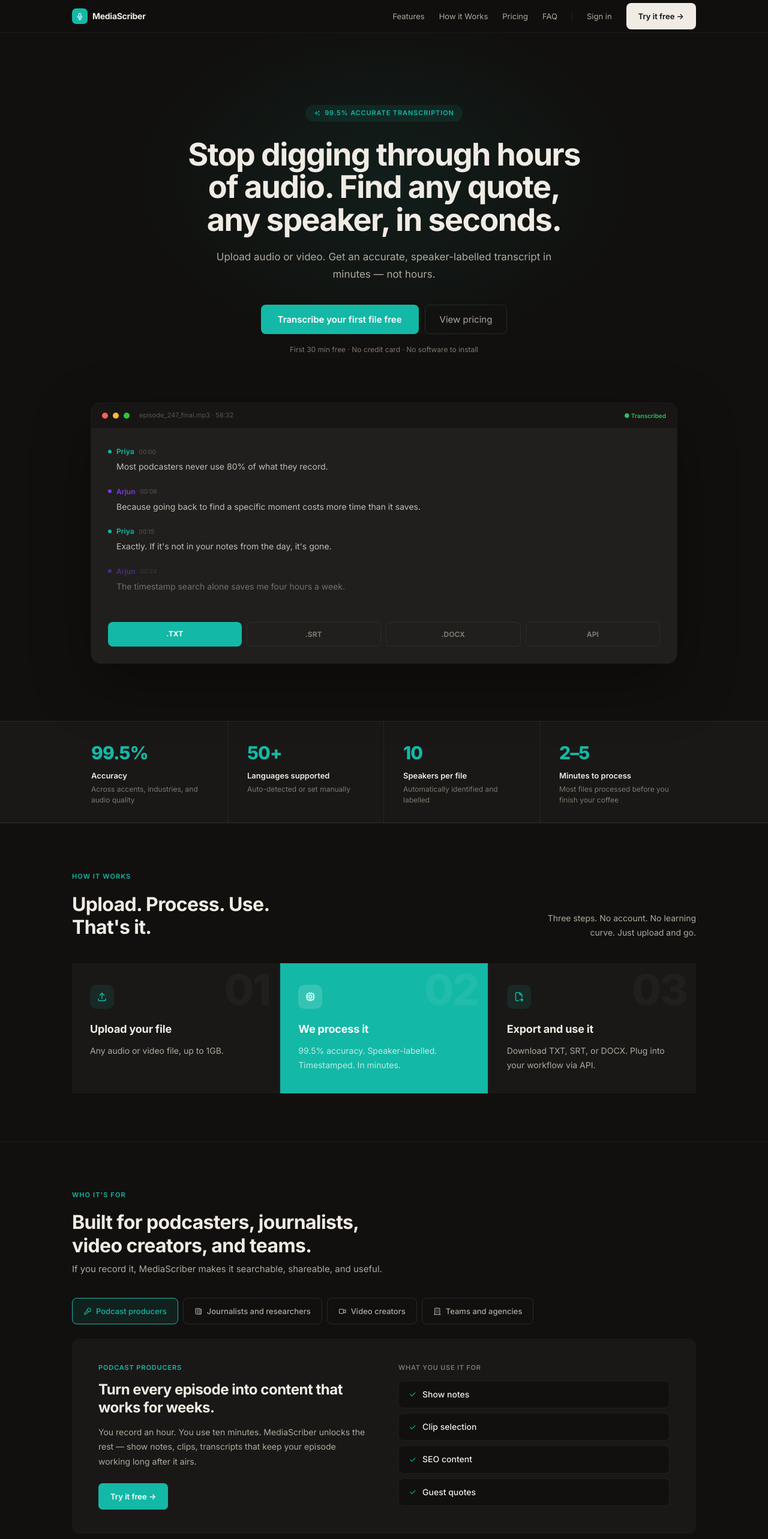
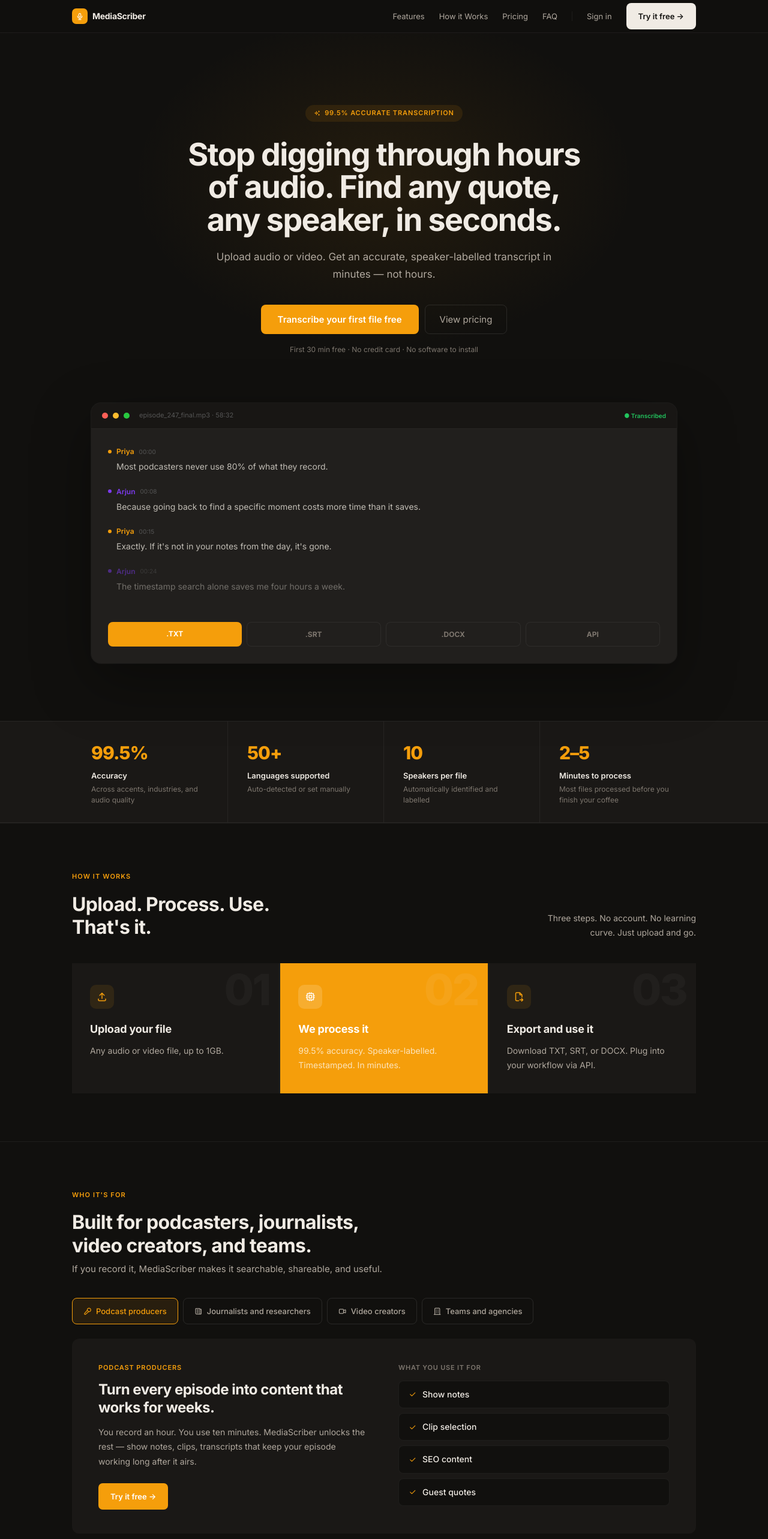
Before and after one commit to rahulnoesis/mediascriber, a React (Vite) app: page / in a window 1280 px wide. Shown: the top 2566 px of the page at 60% size. Built offline with nearby package versions, Linux system fonts and the light colour scheme.

Commit message:
Color: teal → amber (#F59E0B) for creator audience warmth

```diff
--- a/src/App.jsx
+++ b/src/App.jsx
@@ -9,16 +9,16 @@
 const TEXT  = '#F0EBE4';
 const TSUB  = '#B0A89E';
 const TMUTE = '#7D766E';
-const TEAL  = '#14B8A6';
-const TEALB = 'rgba(20,184,166,0.1)';
-const TEALD = '#0F9E8E';
+const ACCENT  = '#F59E0B';
+const ACCENTB = 'rgba(245,158,11,0.1)';
+const ACCENTD = '#D97706';
 const GRN   = '#22C55E';
 const GRNB  = 'rgba(34,197,94,0.1)';
 
 const MOCK_LINES = [
-  { speaker: 'Priya',  color: TEAL,     time: '00:00', text: 'Most podcasters never use 80% of what they record.' },
+  { speaker: 'Priya',  color: ACCENT,     time: '00:00', text: 'Most podcasters never use 80% of what they record.' },
   { speaker: 'Arjun',  color: '#7C3AED', time: '00:08', text: 'Because going back to find a specific moment costs more time than it saves.' },
-  { speaker: 'Priya',  color: TEAL,     time: '00:15', text: "Exactly. If it's not in your notes from the day, it's gone." },
+  { speaker: 'Priya',  color: ACCENT,     time: '00:15', text: "Exactly. If it's not in your notes from the day, it's gone." },
   { speaker: 'Arjun',  color: '#7C3AED', time: '00:24', text: 'The timestamp search alone saves me four hours a week.' },
 ];
 
@@ -123,7 +123,7 @@
 
 function Tag({ children }) {
   return (
-    <div style={{ fontFamily: SANS, fontSize: 11, fontWeight: 600, letterSpacing: '0.1em', textTransform: 'uppercase', color: TEAL, marginBottom: 18 }}>
+    <div style={{ fontFamily: SANS, fontSize: 11, fontWeight: 600, letterSpacing: '0.1em', textTransform: 'uppercase', color: ACCENT, marginBottom: 18 }}>
       {children}
     </div>
   );
@@ -150,14 +150,14 @@
       <style>{`
         html { scroll-behavior: smooth; }
         * { box-sizing: border-box; }
-        ::selection { background: ${TEAL}22; }
+        ::selection { background: ${ACCENT}22; }
         section[id] { scroll-margin-top: 60px; }
 
         .fade-up { animation: fadeUp 0.5s ease both; }
         @keyframes fadeUp { from { opacity: 0; transform: translateY(12px); } to { opacity: 1; transform: translateY(0); } }
 
         .btn-pri { transition: all 0.2s ease; cursor: pointer; }
-        .btn-pri:hover { transform: translateY(-1px); box-shadow: 0 4px 14px ${TEAL}44; }
+        .btn-pri:hover { transform: translateY(-1px); box-shadow: 0 4px 14px ${ACCENT}44; }
         .btn-pri:active { transform: translateY(0); }
 
         .btn-sec { transition: all 0.2s ease; cursor: pointer; }
@@ -170,7 +170,7 @@
         .card-lift:hover { transform: translateY(-3px); }
 
         .who-btn { transition: all 0.15s ease !important; }
-        .who-btn:hover { border-color: ${TEAL} !important; color: ${TEAL} !important; }
+        .who-btn:hover { border-color: ${ACCENT} !important; color: ${ACCENT} !important; }
         .nav-link { transition: color 0.15s ease; cursor: pointer; }
         .nav-link:hover { color: ${TEXT} !important; }
 
@@ -207,7 +207,7 @@
       <nav style={{ position: 'sticky', top: 0, zIndex: 50, background: `${BG}EE`, backdropFilter: 'blur(12px)', borderBottom: `1px solid ${BOR}`, padding: '0 32px' }}>
         <div style={{ ...wrap, display: 'flex', alignItems: 'center', height: 54 }}>
           <div style={{ display: 'flex', alignItems: 'center', gap: 8, marginRight: 'auto' }}>
-            <div style={{ width: 26, height: 26, borderRadius: 7, background: TEAL, display: 'flex', alignItems: 'center', justifyContent: 'center' }}>
+            <div style={{ width: 26, height: 26, borderRadius: 7, background: ACCENT, display: 'flex', alignItems: 'center', justifyContent: 'center' }}>
               <i className="ti ti-microphone" style={{ fontSize: 13, color: '#fff' }} />
             </div>
             <span style={{ fontSize: 14, fontWeight: 700, color: TEXT, letterSpacing: '-0.02em' }}>MediaScriber</span>
@@ -227,9 +227,9 @@
 
       {/* HERO */}
       <section style={{ position: 'relative', overflow: 'hidden', padding: '120px 32px 80px', textAlign: 'center' }}>
-        <div style={{ position: 'absolute', inset: 0, background: `radial-gradient(ellipse 600px 400px at 50% 40%, ${TEAL}15, transparent 70%)`, pointerEvents: 'none' }} />
+        <div style={{ position: 'absolute', inset: 0, background: `radial-gradient(ellipse 600px 400px at 50% 40%, ${ACCENT}15, transparent 70%)`, pointerEvents: 'none' }} />
         <div style={{ position: 'relative', maxWidth: 720, margin: '0 auto' }}>
-          <div className="fade-up" style={{ display: 'inline-flex', alignItems: 'center', gap: 6, fontSize: 11, fontWeight: 600, letterSpacing: '0.08em', textTransform: 'uppercase', color: TEAL, background: TEALB, padding: '5px 14px', borderRadius: 100, marginBottom: 28 }}>
+          <div className="fade-up" style={{ display: 'inline-flex', alignItems: 'center', gap: 6, fontSize: 11, fontWeight: 600, letterSpacing: '0.08em', textTransform: 'uppercase', color: ACCENT, background: ACCENTB, padding: '5px 14px', borderRadius: 100, marginBottom: 28 }}>
             <i className="ti ti-sparkles" style={{ fontSize: 11 }} />
             99.5% accurate transcription
           </div>
@@ -240,7 +240,7 @@
             Upload audio or video. Get an accurate, speaker-labelled transcript in minutes — not hours.
           </p>
           <div className="fade-up hero-b" style={{ display: 'flex', gap: 10, justifyContent: 'center', marginBottom: 16 }}>
-            <button className="btn-pri" style={{ fontFamily: SANS, background: TEAL, color: '#fff', fontSize: 15, fontWeight: 600, border: 'none', padding: '14px 28px', borderRadius: 8, minHeight: 48 }}>
+            <button className="btn-pri" style={{ fontFamily: SANS, background: ACCENT, color: '#fff', fontSize: 15, fontWeight: 600, border: 'none', padding: '14px 28px', borderRadius: 8, minHeight: 48 }}>
               Transcribe your first file free
             </button>
             <button className="btn-sec" style={{ fontFamily: SANS, background: 'transparent', color: TSUB, fontSize: 15, border: `1px solid ${BORM}`, padding: '14px 24px', borderRadius: 8, minHeight: 48 }}>
@@ -275,7 +275,7 @@
           </div>
           <div style={{ padding: '16px 28px 28px', display: 'flex', gap: 8 }}>
             {['.TXT', '.SRT', '.DOCX', 'API'].map((f, i) => (
-              <div key={i} style={{ flex: 1, background: i === 0 ? TEAL : SURF2, borderRadius: 8, padding: '10px 0', textAlign: 'center', cursor: 'pointer', border: i === 0 ? 'none' : `1px solid ${BOR}` }}>
+              <div key={i} style={{ flex: 1, background: i === 0 ? ACCENT : SURF2, borderRadius: 8, padding: '10px 0', textAlign: 'center', cursor: 'pointer', border: i === 0 ? 'none' : `1px solid ${BOR}` }}>
                 <div style={{ fontFamily: SANS, fontSize: 12, fontWeight: 700, color: i === 0 ? '#fff' : TMUTE }}>{f}</div>
               </div>
             ))}
@@ -288,7 +288,7 @@
         <div className="specs-g" style={{ ...wrap, display: 'grid', gridTemplateColumns: 'repeat(4,1fr)' }}>
           {SPECS.map((s, i) => (
             <div key={i} className="card-lift" style={{ padding: '28px 32px', borderRight: i < 3 ? `1px solid ${BOR}` : 'none' }}>
-              <div style={{ fontSize: 30, fontWeight: 800, color: TEAL, letterSpacing: '-0.03em', marginBottom: 4 }}>{s.val}</div>
+              <div style={{ fontSize: 30, fontWeight: 800, color: ACCENT, letterSpacing: '-0.03em', marginBottom: 4 }}>{s.val}</div>
               <div style={{ fontSize: 13, fontWeight: 600, color: TEXT, marginBottom: 3 }}>{s.label}</div>
               <div style={{ fontSize: 12, color: TMUTE, lineHeight: 1.5 }}>{s.sub}</div>
             </div>
@@ -310,10 +310,10 @@
           </div>
           <div className="steps-g" style={grid('repeat(3,1fr)')}>
             {HOW_STEPS.map((s, i) => (
-              <div key={i} className={i === 1 ? '' : 'card-lift'} style={{ background: i === 1 ? TEAL : SURF, padding: '36px 30px', position: 'relative', overflow: 'hidden' }}>
+              <div key={i} className={i === 1 ? '' : 'card-lift'} style={{ background: i === 1 ? ACCENT : SURF, padding: '36px 30px', position: 'relative', overflow: 'hidden' }}>
                 <div style={{ fontSize: 72, fontWeight: 800, color: i === 1 ? 'rgba(255,255,255,0.06)' : 'rgba(255,255,255,0.03)', position: 'absolute', top: 8, right: 16, lineHeight: 1, letterSpacing: '-0.04em', userSelect: 'none' }}>{s.n}</div>
-                <div style={{ width: 40, height: 40, borderRadius: 10, background: i === 1 ? 'rgba(255,255,255,0.15)' : TEALB, display: 'flex', alignItems: 'center', justifyContent: 'center', marginBottom: 20 }}>
-                  <i className={`ti ${s.icon}`} style={{ fontSize: 18, color: i === 1 ? '#fff' : TEAL }} />
+                <div style={{ width: 40, height: 40, borderRadius: 10, background: i === 1 ? 'rgba(255,255,255,0.15)' : ACCENTB, display: 'flex', alignItems: 'center', justifyContent: 'center', marginBottom: 20 }}>
+                  <i className={`ti ${s.icon}`} style={{ fontSize: 18, color: i === 1 ? '#fff' : ACCENT }} />
                 </div>
                 <div style={{ fontSize: 18, fontWeight: 700, color: i === 1 ? '#fff' : TEXT, marginBottom: 10, letterSpacing: '-0.01em' }}>{s.title}</div>
                 <div style={{ fontSize: 14, color: i === 1 ? 'rgba(255,255,255,0.72)' : TSUB, lineHeight: 1.65 }}>{s.body}</div>
@@ -336,7 +336,7 @@
           <div style={{ display: 'flex', gap: 8, marginBottom: 24, flexWrap: 'wrap' }}>
             {FOR_WHO.map((w, i) => (
               <button key={i} className="who-btn" onClick={() => setActiveWho(i)}
-                style={{ fontFamily: SANS, display: 'flex', alignItems: 'center', gap: 7, fontSize: 13, fontWeight: 500, padding: '10px 18px', borderRadius: 8, minHeight: 44, border: `1px solid ${activeWho === i ? TEAL : BORM}`, background: activeWho === i ? TEALB : 'transparent', color: activeWho === i ? TEAL : TSUB, cursor: 'pointer', transition: 'all 0.15s' }}>
+                style={{ fontFamily: SANS, display: 'flex', alignItems: 'center', gap: 7, fontSize: 13, fontWeight: 500, padding: '10px 18px', borderRadius: 8, minHeight: 44, border: `1px solid ${activeWho === i ? ACCENT : BORM}`, background: activeWho === i ? ACCENTB : 'transparent', color: activeWho === i ? ACCENT : TSUB, cursor: 'pointer', transition: 'all 0.15s' }}>
                 <i className={`ti ${w.icon}`} style={{ fontSize: 14 }} />
                 {w.who}
               </button>
@@ -346,14 +346,14 @@
           {/* Panel */}
           <div className="who-p" style={{ display: 'grid', gridTemplateColumns: '1fr 1fr', gap: 48, background: SURF, borderRadius: 12, padding: '40px 44px', alignItems: 'start' }}>
             <div>
-              <div style={{ fontSize: 11, fontWeight: 600, color: TEAL, letterSpacing: '0.08em', textTransform: 'uppercase', marginBottom: 12 }}>{FOR_WHO[activeWho].who}</div>
+              <div style={{ fontSize: 11, fontWeight: 600, color: ACCENT, letterSpacing: '0.08em', textTransform: 'uppercase', marginBottom: 12 }}>{FOR_WHO[activeWho].who}</div>
               <h3 style={{ fontSize: 24, fontWeight: 700, color: TEXT, lineHeight: 1.25, marginBottom: 14, letterSpacing: '-0.02em' }}>
                 {FOR_WHO[activeWho].headline}
               </h3>
               <p style={{ fontSize: 14, color: TSUB, lineHeight: 1.75, marginBottom: 24 }}>
                 {FOR_WHO[activeWho].body}
               </p>
-              <button className="btn-pri" style={{ fontFamily: SANS, background: TEAL, color: '#fff', fontSize: 13, fontWeight: 600, border: 'none', padding: '10px 20px', borderRadius: 7, minHeight: 44 }}>
+              <button className="btn-pri" style={{ fontFamily: SANS, background: ACCENT, color: '#fff', fontSize: 13, fontWeight: 600, border: 'none', padding: '10px 20px', borderRadius: 7, minHeight: 44 }}>
                 Try it free →
               </button>
             </div>
@@ -362,7 +362,7 @@
               <div style={{ display: 'flex', flexDirection: 'column', gap: 8 }}>
                 {FOR_WHO[activeWho].tags.map((tag, i) => (
                   <div key={i} style={{ display: 'flex', alignItems: 'center', gap: 10, padding: '11px 16px', background: BG, borderRadius: 8, border: `1px solid ${BOR}` }}>
-                    <i className="ti ti-check" style={{ fontSize: 13, color: TEAL, flexShrink: 0 }} />
+                    <i className="ti ti-check" style={{ fontSize: 13, color: ACCENT, flexShrink: 0 }} />
                     <span style={{ fontSize: 14, color: TEXT, fontWeight: 500 }}>{tag}</span>
                   </div>
                 ))}
@@ -390,7 +390,7 @@
               <div style={{ fontSize: 12, color: TMUTE }}>{TESTIMONIALS[0].role}</div>
             </div>
             <div style={{ display: 'flex', gap: 3, alignSelf: 'flex-start' }}>
-              {[1,2,3,4,5].map(n => <i key={n} className="ti ti-star-filled" style={{ fontSize: 16, color: TEAL }} />)}
+              {[1,2,3,4,5].map(n => <i key={n} className="ti ti-star-filled" style={{ fontSize: 16, color: ACCENT }} />)}
             </div>
           </div>
 
@@ -399,7 +399,7 @@
             {TESTIMONIALS.slice(1).map((t, i) => (
               <div key={i} className="card-lift" style={{ background: BG, padding: '24px 22px' }}>
                 <div style={{ display: 'flex', gap: 2, marginBottom: 12 }}>
-                  {[1,2,3,4,5].map(n => <i key={n} className="ti ti-star-filled" style={{ fontSize: 11, color: TEAL }} />)}
+                  {[1,2,3,4,5].map(n => <i key={n} className="ti ti-star-filled" style={{ fontSize: 11, color: ACCENT }} />)}
                 </div>
                 <div style={{ fontSize: 13, color: TSUB, lineHeight: 1.72, marginBottom: 16 }}>"{t.quote}"</div>
                 <div style={{ fontSize: 13, fontWeight: 600, color: TEXT }}>{t.name}</div>
@@ -424,7 +424,7 @@
             {TIERS.map((t, i) => (
               <div key={i} className={t.prime ? '' : 'card-lift'} style={{ background: t.prime ? TEXT : BG, padding: '28px 20px', position: 'relative' }}>
                 {t.prime && (
-                  <div style={{ position: 'absolute', top: -11, left: '50%', transform: 'translateX(-50%)', background: TEAL, color: '#fff', fontSize: 10, fontWeight: 700, padding: '3px 10px', borderRadius: 100, whiteSpace: 'nowrap', fontFamily: SANS }}>
+                  <div style={{ position: 'absolute', top: -11, left: '50%', transform: 'translateX(-50%)', background: ACCENT, color: '#fff', fontSize: 10, fontWeight: 700, padding: '3px 10px', borderRadius: 100, whiteSpace: 'nowrap', fontFamily: SANS }}>
                     Most popular
                   </div>
                 )}
@@ -438,7 +438,7 @@
                     <span style={{ fontSize: 12, color: t.prime ? '#18170F' : TSUB, lineHeight: 1.45 }}>{item}</span>
                   </div>
                 ))}
-                <button className={t.prime ? 'btn-pri' : 'btn-sec'} style={{ fontFamily: SANS, width: '100%', background: t.prime ? TEAL : 'transparent', color: t.prime ? '#fff' : TSUB, fontSize: 12, fontWeight: 600, border: `1px solid ${t.prime ? TEAL : BORM}`, padding: '10px 0', borderRadius: 6, minHeight: 44, marginTop: 20 }}>
+                <button className={t.prime ? 'btn-pri' : 'btn-sec'} style={{ fontFamily: SANS, width: '100%', background: t.prime ? ACCENT : 'transparent', color: t.prime ? '#fff' : TSUB, fontSize: 12, fontWeight: 600, border: `1px solid ${t.prime ? ACCENT : BORM}`, padding: '10px 0', borderRadius: 6, minHeight: 44, marginTop: 20 }}>
                   {t.cta}
                 </button>
               </div>
@@ -461,7 +461,7 @@
             <div key={i} className="card-lift" style={{ background: SURF2, borderRadius: 12, padding: '18px 22px', marginBottom: 8, cursor: 'pointer', border: `1px solid ${BOR}` }} onClick={() => setOpenFaq(openFaq === i ? null : i)}>
               <div style={{ display: 'flex', justifyContent: 'space-between', alignItems: 'center', gap: 16 }}>
                 <span style={{ fontSize: 14, fontWeight: 500, color: TEXT }}>{f.q}</span>
-                <i className={`ti ${openFaq === i ? 'ti-minus' : 'ti-plus'}`} style={{ fontSize: 14, color: TEAL, flexShrink: 0 }} />
+                <i className={`ti ${openFaq === i ? 'ti-minus' : 'ti-plus'}`} style={{ fontSize: 14, color: ACCENT, flexShrink: 0 }} />
               </div>
               {openFaq === i && <div style={{ fontSize: 14, color: TSUB, lineHeight: 1.72, marginTop: 12, paddingRight: 24 }}>{f.a}</div>}
             </div>
@@ -475,7 +475,7 @@
           <div>
             <h2 style={{ fontSize: 36, fontWeight: 700, lineHeight: 1.15, color: '#18170F', marginBottom: 12, letterSpacing: '-0.03em' }}>
               Your recordings hold more<br />
-              <span style={{ color: TEALD }}>value than you're extracting</span><br />
+              <span style={{ color: ACCENTD }}>value than you're extracting</span><br />
               from them.
             </h2>
             <p style={{ fontSize: 14, color: '#6A6860', lineHeight: 1.65, marginBottom: 24 }}>
@@ -501,7 +501,7 @@
         <div style={{ ...wrap, display: 'grid', gridTemplateColumns: '2fr 1fr 1fr', gap: 48 }}>
           <div>
             <div style={{ display: 'flex', alignItems: 'center', gap: 8, marginBottom: 12 }}>
-              <div style={{ width: 24, height: 24, borderRadius: 6, background: TEAL, display: 'flex', alignItems: 'center', justifyContent: 'center' }}>
+              <div style={{ width: 24, height: 24, borderRadius: 6, background: ACCENT, display: 'flex', alignItems: 'center', justifyContent: 'center' }}>
                 <i className="ti ti-microphone" style={{ fontSize: 12, color: '#fff' }} />
               </div>
               <span style={{ fontSize: 14, fontWeight: 700, color: TEXT, letterSpacing: '-0.02em' }}>MediaScriber</span>
```
